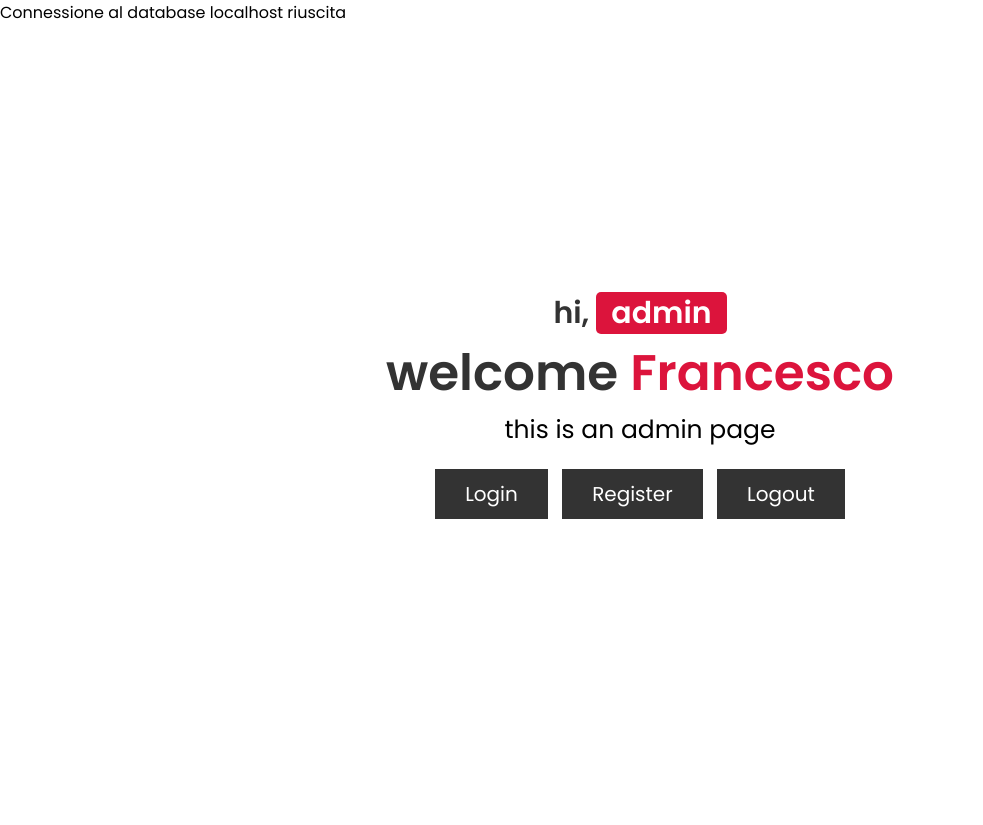
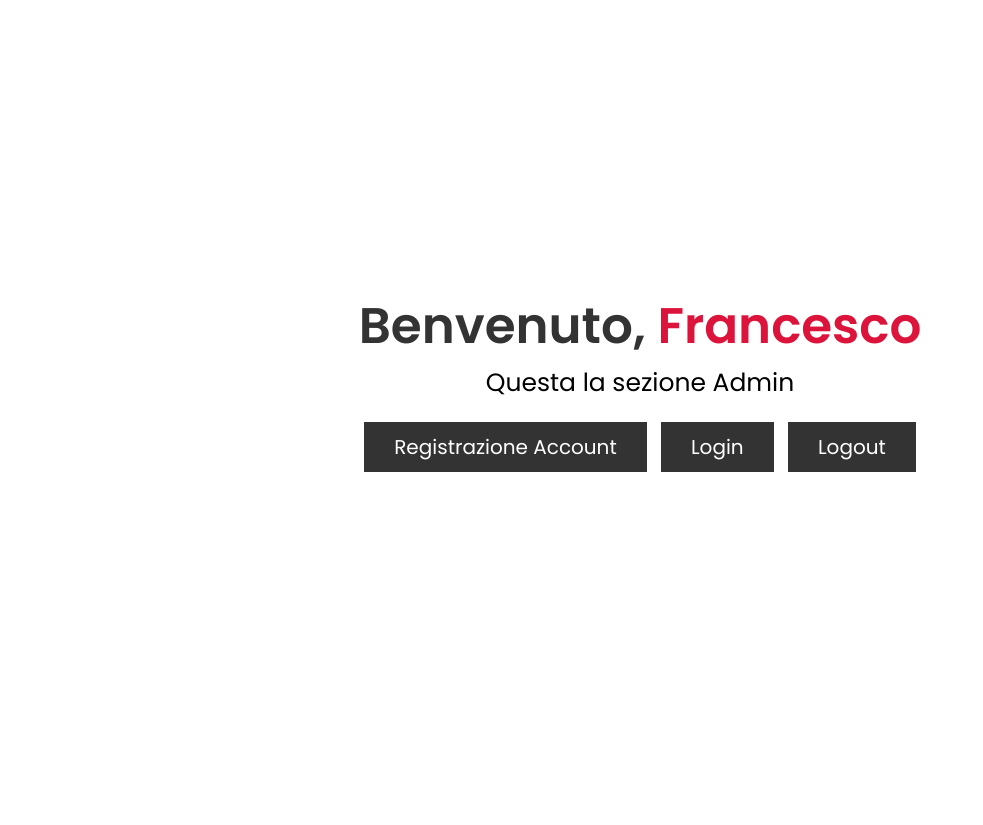
Before and after one commit to JustCh3cco-19/errormeasurement, a PHP site: page /login_system/admin_page.php in a window 1280 px wide. Shown: the whole page, without its empty margins (0-983 px from the left). After the commit the page ends 472 px from the top, so only its background shows below. Run offline with PHP 8.4, Linux system fonts and the light colour scheme; a user stored in the database is signed in.

Commit message:
Update login system

```diff
--- a/login_system/admin_page.php
+++ b/login_system/admin_page.php
@@ -1,8 +1,7 @@
 <?php
 
 require_once('config.php');
-
-session_start();
+$_SESSION['connessioneAttiva'] = true; // impostata su true in modo da vedere se la connessione al database è attiva
 
 if (!isset($_SESSION['admin_name'])) {
    header('location:login_form.php');
@@ -17,7 +16,7 @@ if (!isset($_SESSION['admin_name'])) {
    <meta charset="UTF-8">
    <meta http-equiv="X-UA-Compatible" content="IE=edge">
    <meta name="viewport" content="width=device-width, initial-scale=1.0">
-   <title>admin page</title>
+   <title>Admin</title>
 
    <!-- custom css file link  -->
    <link rel="stylesheet" href="css/style.css">
@@ -29,12 +28,11 @@ if (!isset($_SESSION['admin_name'])) {
    <div class="container">
 
       <div class="content">
-         <h3>hi, <span>admin</span></h3>
-         <h1>welcome <span><?php echo $_SESSION['admin_name'] ?></span></h1>
-         <p>this is an admin page</p>
-         <a href="login_form.php" class="btn">login</a>
-         <a href="register_form.php" class="btn">register</a>
-         <a href="logout.php" class="btn">logout</a>
+         <h1>Benvenuto, <span><?php echo $_SESSION['admin_name'] ?></span></h1>
+         <p>Questa la sezione Admin</p>
+         <a href="register_form.php" class="btn">Registrazione Account</a>
+         <a href="index.php" class="btn">Login</a>
+         <a href="logout.php" class="btn">Logout</a>
       </div>
 
    </div>
--- a/login_system/area_privata.php
+++ b/login_system/area_privata.php
@@ -1,8 +1,7 @@
 <?php
 
 require_once('config.php');
-
-session_start();
+$_SESSION['connessioneAttiva'] = false;
 
 // se non abbiamo una sessione attiva reindirizza l'utente al login per entrare nell'area privata
 if (!isset($_SESSION['user_name'])) {
--- a/login_system/config.php
+++ b/login_system/config.php
@@ -1,5 +1,7 @@
 <?php
-// variabili di connessione al database
+session_start();
+
+// variabili utilizzate per la connessione al database
 $host = 'localhost';
 $user = 'root';
 $password = '';
@@ -8,9 +10,18 @@ $database = 'user_db';
 // connessione al database
 $connessione = new mysqli($host, $user, $password, $database);
 
-// check se la connessione al database non risulta attiva mostra il seguente errore
-if ($connessione == true) {
-    echo 'Connessione al database ' . $host . ' riuscita';
-} else {
-    echo "Errore durante la connessione: " . $connessione->connect_error;
+function stampaConnessione()
+{
+    global $connessione;
+    // check connessione al database, con inizializzazione variabile $_SESSION['connessioneAttiva'] per impedire alla funzione di stampare in tutte le pagine il check della connessione al database
+    if ($connessione == true && isset($_SESSION['connessioneAttiva']) && $_SESSION['connessioneAttiva']) {
+        echo "Connessione riuscita: " . $connessione->host_info;
+        $_SESSION['connessioneAttiva'] = false; // impostata su false per evitare la visualizzazione ripetuta del messaggio
+    } elseif ($connessione == false) {
+        echo "Errore durante la connessione: " . $connessione->connect_error;
+    }
 }
+
+
+// manda a schermo il check della connessione se è attiva o meno (questo true fa vedere nelle pagine desiderate il messaggio all'interno della funzione stampaConnessione)
+$_SESSION['connessioneAttiva'] = true;
--- a/login_system/index.php
+++ b/login_system/index.php
@@ -1,8 +1,8 @@
 <?php
 
 require_once('config.php');
+$_SESSION['connessioneAttiva'] = false; // impostata su false in modo da non restituire a schermo la stringa per il check della connessione al database
 
-session_start();
 
 // schermata login dove bisogna inserire email e password con cui ci si è registrati
 if (isset($_POST['submit'])) {
@@ -29,7 +29,7 @@ if (isset($_POST['submit'])) {
          } */
          // se si tratta di un account user, rediretct all'area privata per lo user
          if ($row['user_type'] == 'user') {
-            $_SESSION['user_name'] = $row['name'];
+            $_SESSION['user_name'] = $row['username'];
             header('location:area_privata.php');
          }
       } else { // se nel database non sono presenti l'email o password date in input dall'utente mostra a schermo il seguente messaggio
```
Also changed, not shown: login_system/register_form.php (+30 -11 lines).
